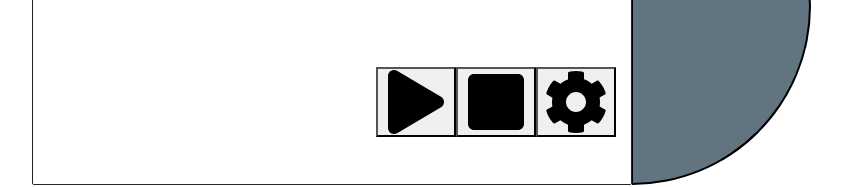
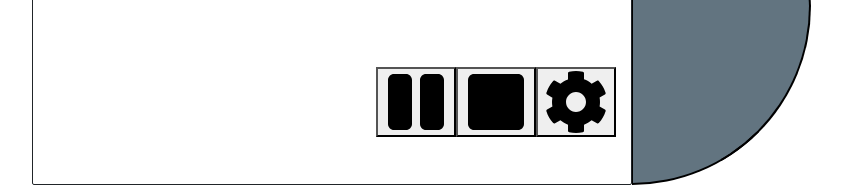
Before and after one commit to GoncaloPeixe12/IIPM, a React (Create React App) app: page /StreamFunc/1 in a window 1280 px wide. Shown: the part 423-610 px from the top of the page, without its empty margins (211-1053 px from the left). Built offline with nearby package versions, Linux system fonts and the light colour scheme.

Commit message:
Changed order of buttons on stream screen

```diff
--- a/src/Components/Streaming/StreamFunc.js
+++ b/src/Components/Streaming/StreamFunc.js
@@ -54,8 +54,8 @@ class StreamFunc extends Component{
         };
 
 
-        let play = this.state.paused ? invisible : visible;
-        let pause = this.state.paused ? visible : invisible;
+        let play = this.state.paused ? visible : invisible;
+        let pause = this.state.paused ? invisible : visible;
 
 
 
```
